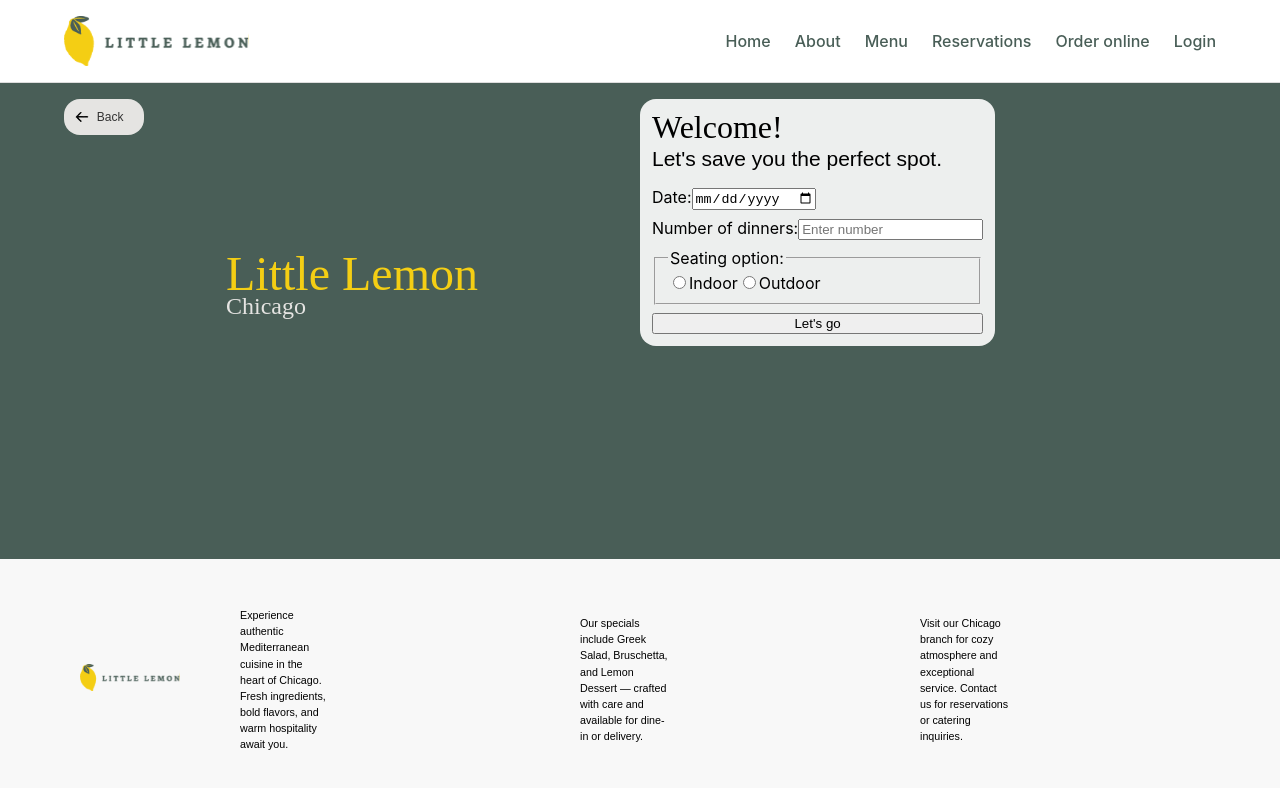
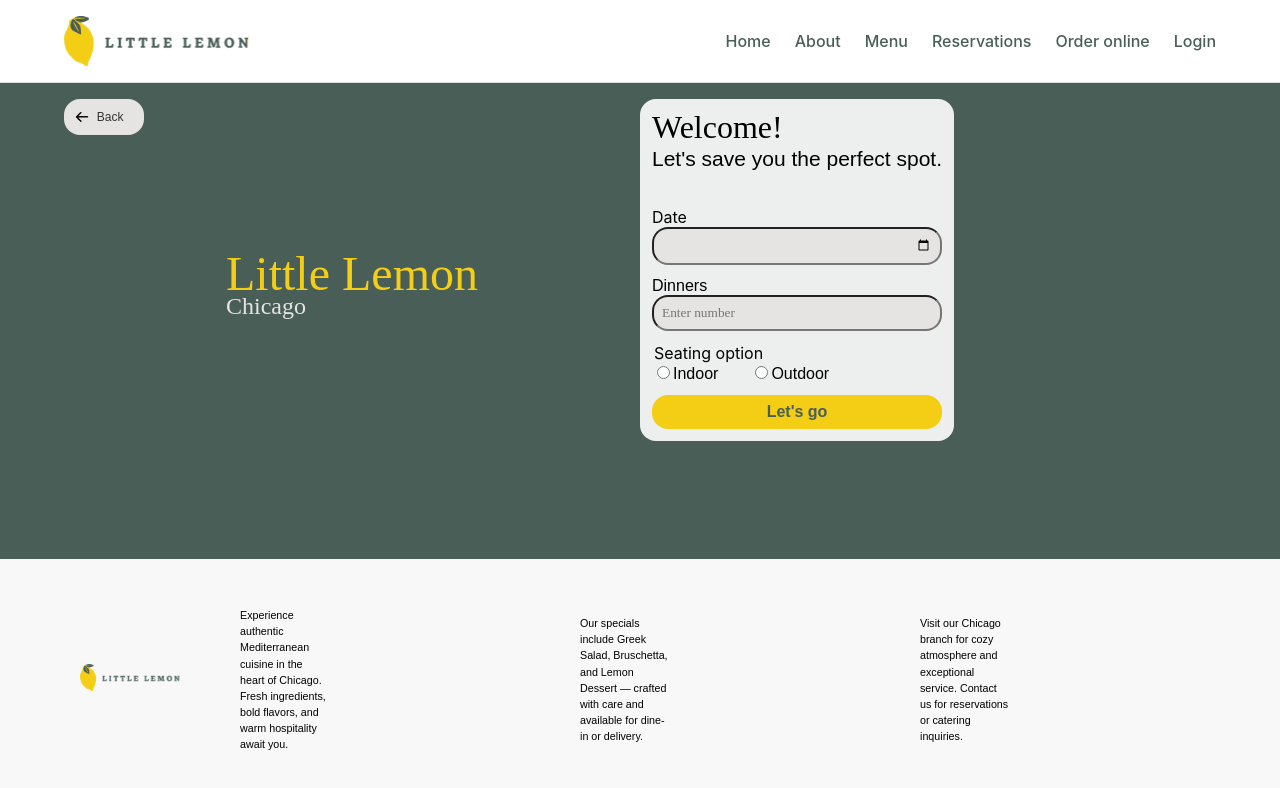
Before and after one commit to binicode/little-lemon, a React (Create React App) app: page /reservation/reservationInfo in a window 1280 px wide. Shown: the top 788 px of the page. Built offline with nearby package versions, Linux system fonts and the light colour scheme.

Commit message:
feat: set up reservation form with date, diners input, and seating options

```diff
--- a/src/main/Reservation.css
+++ b/src/main/Reservation.css
@@ -9,6 +9,16 @@
   justify-content: space-between;
   margin: 0 auto;
   height: 100%;
+}
+
+@media (max-width: 768px) {
+  .reservation-content {
+    grid-template-columns: 1fr;
+  }
+  .reservation-right {
+    justify-self: center;
+    min-height: 500px;
+  }
 }
 
 .main-title-container {
@@ -64,14 +74,33 @@
 }
 
 /*reservationInfo*/
+input,
+button,
+select,
+textarea,
+label {
+  font-family: "Karla", sans-serif;
+}
+
+input[type="date"]::-webkit-datetime-edit-text,
+input[type="date"]::-webkit-datetime-edit-month-field,
+input[type="date"]::-webkit-datetime-edit-day-field,
+input[type="date"]::-webkit-datetime-edit-year-field {
+  color: transparent; /* hides the mm/dd/yyyy */
+}
+
+input[type="date"]::-webkit-calendar-picker-indicator {
+  opacity: 1; /* keeps the calendar icon visible */
+}
+
 .form-container {
-    background-color: #EDEFEE;
+  background-color: #edefee;
   display: grid;
   grid-template-rows: auto 1fr;
   justify-content: center;
   padding: 0.75rem;
   border-radius: 16px;
-    gap: 0.75rem;
+  gap: 2rem;
 }
 
 .welcome-text {
@@ -86,5 +115,45 @@
 
 .reservation-form {
   display: grid;
+  gap: 0.75rem;
+}
+
+.form-group {
+  display: grid;
+  accent-color: #495e57;
+  font-size: 1rem;
+}
+
+.form-group-radio {
   gap: 0.5rem;
 }
+
+.radio {
+  display: flex;
+  gap: 2rem;
+  accent-color: #495e57;
+}
+
+input {
+  font-family: serif;
+  background-color: #e5e4e2;
+  border-radius: 16px;
+  padding: 0.5rem;
+}
+
+.reservation-form button {
+  align-self: center;
+  background: #f4ce14;
+  color: #495e57;
+  border: none;
+  padding: 0.5rem;
+  font-size: 1rem;
+  border-radius: 16px;
+  cursor: pointer;
+  font-weight: 600;
+}
+
+.reservation-form button:hover {
+  background: #333333;
+  color: #e5e4e2;
+}
--- a/src/main/reservation/ReservationInfo.js
+++ b/src/main/reservation/ReservationInfo.js
@@ -11,58 +11,66 @@
       </div>
       <form className="reservation-form">
         {/* Date field */}
-        <label>
-          Date:
+        <div className="form-group">
+          <label for="date"></label>
+          Date
           <input
             type="date"
             name="date"
+            id="date"
             placeholder="Select a date"
             className="custom-input"
             // value={formData.date}
             // onChange={handleChange}
             required
           />
-        </label>
+        </div>
 
         {/* Number of dinners */}
-        <label>
-          Number of dinners:
+        <div className="form-group">
+          <label for="dinners">Dinners</label>
           <input
             type="number"
             name="dinners"
+            id="dinners"
             placeholder="Enter number"
             className="custom-input"
             min="1"
+            max="10"
             // value={formData.dinners}
             // onChange={handleChange}
             required
           />
-        </label>
+        </div>
 
         {/* Radio buttons for seating */}
-        <fieldset>
-          <legend>Seating option:</legend>
-          <label>
+        <div className="form-group-radio">
+          <legend>Seating option</legend>
+          <div className="radio">
+            <label for="indoor">
               <input
                 type="radio"
                 name="seating"
                 value="indoor"
+                id="indoor"
                 // checked={formData.seating === "indoor"}
                 // onChange={handleChange}
               />
               Indoor
             </label>
-          <label>
+            <label for="outdoor">
               <input
                 type="radio"
                 name="seating"
                 value="outdoor"
+                id="outdoor"
                 // checked={formData.seating === "outdoor"}
                 // onChange={handleChange}
               />
               Outdoor
             </label>
-        </fieldset>
+          </div>
+        </div>
 
         <button type="submit">Let's go</button>
       </form>
```
Also changed, not shown: src/main/reservation/reservation.css (deleted). Lines whose indentation alone changed are shown as unchanged.
